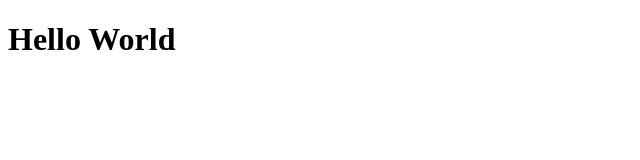
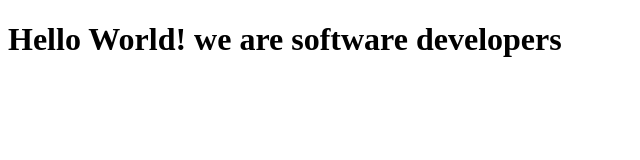
Before and after one commit to aymanmak/microverse-Ayman-Michael, a plain HTML site: page index.html in a window 1280 px wide. Shown: the whole page, without its empty margins (0-640 px from the left). Drawn offline with Linux system fonts and the light colour scheme.

Commit message:
Hello world we are software developers

```diff
--- a/index.html
+++ b/index.html
@@ -10,7 +10,7 @@
 <body>
     <main>
         <div>
-            <h1>Hello World</h1>
+            <h1>Hello World! we are software developers</h1>
         </div>
     </main>
     <script src="https://cdn.freecodecamp.org/testable-projects-fcc/v1/bundle.js"></script>
```
